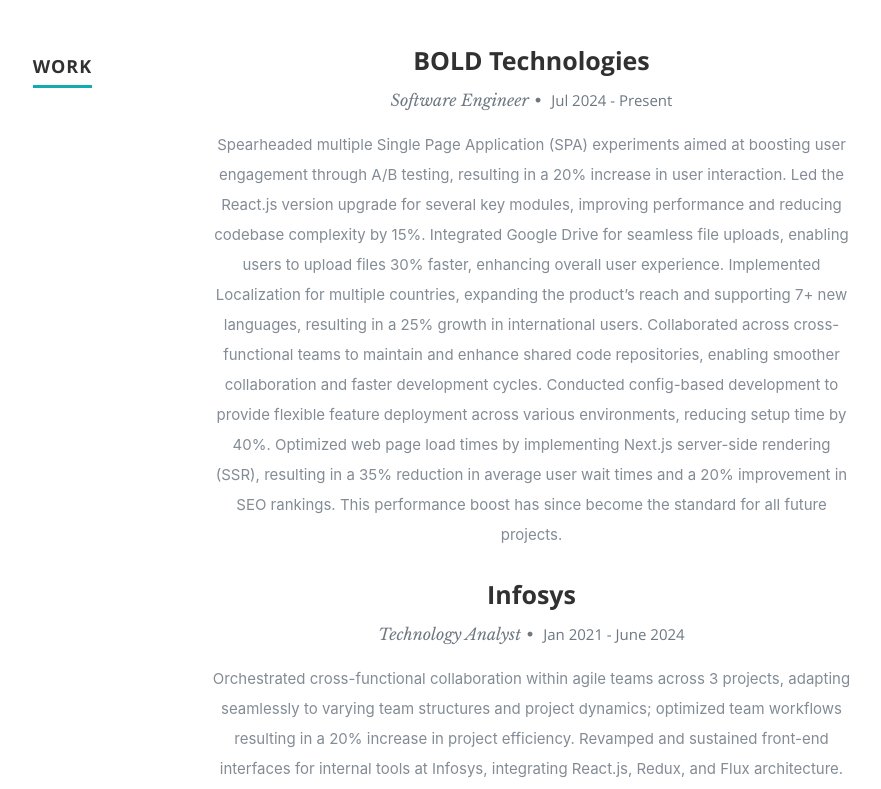
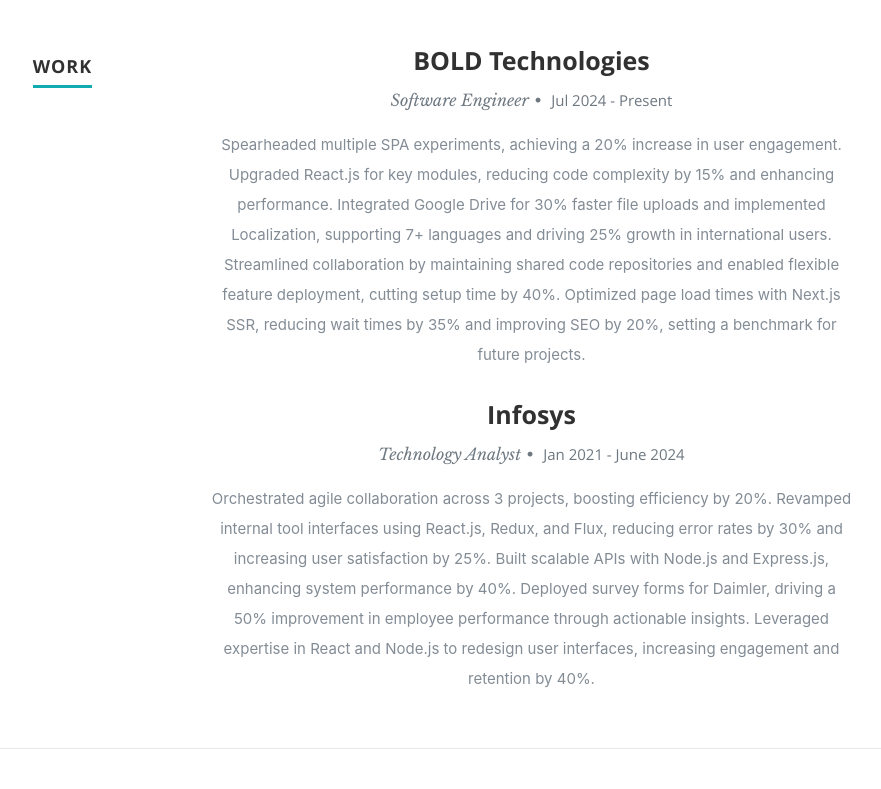
Before and after one commit to harkiratsingh97/Portfolio, a React (Create React App) app: page / in a window 1280 px wide. Shown: the part 1420-2209 px from the top of the page, without its empty margins (195-1076 px from the left). Built offline with nearby package versions, Linux system fonts and the light colour scheme.

Commit message:
Update resume & shorten info in work exp

```diff
--- a/src/resumeData.js
+++ b/src/resumeData.js
@@ -15,7 +15,7 @@
 			state: "Delhi",
 			zip: "110018",
 		},
-		resumedownload: "Resume-Harkirat.pdf",
+		resumedownload: "Harkirat_Resume.pdf",
 
 		social: [
 			{
@@ -55,14 +55,14 @@
 				title: "Software Engineer",
 				years: "Jul 2024 - Present",
 				description:
-					"Spearheaded multiple Single Page Application (SPA) experiments aimed at boosting user engagement through A/B testing, resulting in a 20% increase in user interaction. Led the React.js version upgrade for several key modules, improving performance and reducing codebase complexity by 15%. Integrated Google Drive for seamless file uploads, enabling users to upload files 30% faster, enhancing overall user experience. Implemented Localization for multiple countries, expanding the product’s reach and supporting 7+ new languages, resulting in a 25% growth in international users. Collaborated across cross-functional teams to maintain and enhance shared code repositories, enabling smoother collaboration and faster development cycles. Conducted config-based development to provide flexible feature deployment across various environments, reducing setup time by 40%. Optimized web page load times by implementing Next.js server-side rendering (SSR), resulting in a 35% reduction in average user wait times and a 20% improvement in SEO rankings. This performance boost has since become the standard for all future projects.",
+					"Spearheaded multiple SPA experiments, achieving a 20% increase in user engagement. Upgraded React.js for key modules, reducing code complexity by 15% and enhancing performance. Integrated Google Drive for 30% faster file uploads and implemented Localization, supporting 7+ languages and driving 25% growth in international users. Streamlined collaboration by maintaining shared code repositories and enabled flexible feature deployment, cutting setup time by 40%. Optimized page load times with Next.js SSR, reducing wait times by 35% and improving SEO by 20%, setting a benchmark for future projects.",
 			},
 			{
 				company: "Infosys",
 				title: "Technology Analyst",
 				years: "Jan 2021 - June 2024",
 				description:
-					"Orchestrated cross-functional collaboration within agile teams across 3 projects, adapting seamlessly to varying team structures and project dynamics; optimized team workflows resulting in a 20% increase in project efficiency. Revamped and sustained front-end interfaces for internal tools at Infosys, integrating React.js, Redux, and Flux architecture. Prioritized user-centric design for enhanced functionality and intuitive user experience, driving a 30% reduction in error rates and 25% increase in user satisfaction. Leveraged Node.js and Express.js to craft resilient and scalable APIs, optimizing data processing efficiency and bolstering system performance by an impressive 40%. Executed end-to-end development, deploying user survey forms for Daimler, resulting in a 50% increase in employee performance through actionable insights and streamlined processes. Pioneered continuous learning journey and honed full-stack development skills, specializing in React and Node.js; used expertise to revamp user interface design, increasing user engagement and retention rates by 40%.",
+					"Orchestrated agile collaboration across 3 projects, boosting efficiency by 20%. Revamped internal tool interfaces using React.js, Redux, and Flux, reducing error rates by 30% and increasing user satisfaction by 25%. Built scalable APIs with Node.js and Express.js, enhancing system performance by 40%. Deployed survey forms for Daimler, driving a 50% improvement in employee performance through actionable insights. Leveraged expertise in React and Node.js to redesign user interfaces, increasing engagement and retention by 40%.",
 			}
 		],
 
```
Also changed, not shown: 2 other files (tests, documents, lock files or other folders).
